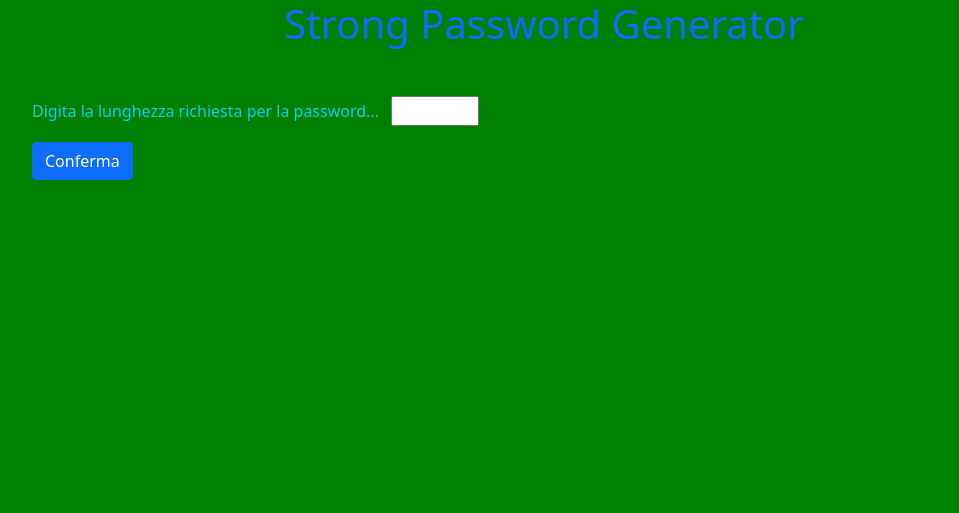
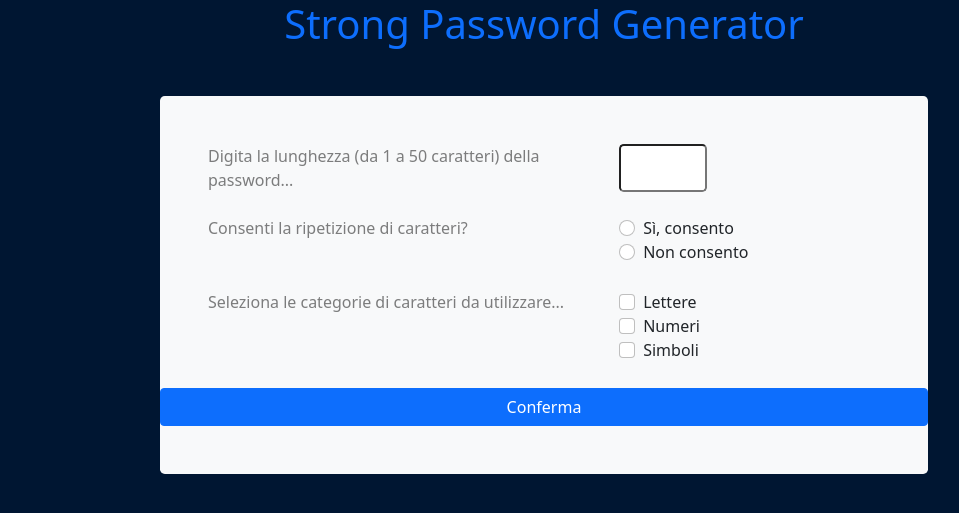
Before and after one commit to MicheleFranciolapilla/php-strong-password-generator, a PHP site: page / in a window 1280 px wide. Shown: the top 513 px of the page, without its empty margins (96-1055 px from the left). Run offline with PHP 8.4, Linux system fonts and the light colour scheme.

Commit message:
form in costruzione

```diff
--- a/assets/css/style.css
+++ /dev/null
@@ -1,11 +0,0 @@
-body
-{
-    /* background-color: #001632; */
-    background-color: green;
-}
-
-main
-{
-    width: 80%;
-    margin: 0 auto;
-}
--- a/index.php
+++ b/index.php
@@ -34,7 +34,25 @@ Dare all’utente anche la possibilità di permettere o meno la ripetizione di c
     <meta name="viewport" content="width=device-width, initial-scale=1.0">
     <!-- Link a Bootstrap 5 -->
     <link href="https://cdn.jsdelivr.net/npm/bootstrap@5.0.2/dist/css/bootstrap.min.css" rel="stylesheet" integrity="sha384-EVSTQN3/azprG1Anm3QDgpJLIm9Nao0Yz1ztcQTwFspd3yD65VohhpuuCOmLASjC" crossorigin="anonymous">
-    <link rel="stylesheet" href="./assets/css/style.css">
+    <style>
+        body
+        {
+            background-color: #001632;
+        }
+        main
+        {
+            width: 60%;
+            margin: 0 auto;
+        }
+        form
+        {
+            gap: 1.5rem;
+        }
+        .basis60
+        {
+            flex-basis: 60%;
+        }
+    </style>
     <title>Strong Password Generator</title>
 </head>
 <body>
@@ -43,11 +61,65 @@ Dare all’utente anche la possibilità di permettere o meno la ripetizione di c
     </header>
     <main>
         <section id="form_section" class="mt-5">
-            <form action="index.php" method="GET">
-                <div class="my-3">
-                    <label for="psw_length_input" class="text-info me-2">Digita la lunghezza richiesta per la password...</label>
-                    <input id="psw_length_input" type="number" min="1" max="50" step="1" name="psw_length">
+            <form action="index.php" method="GET" class="d-flex flex-column rounded-3 py-5 bg-light">
+
+                <div id="length_area" class="d-flex justify-content-start px-5">
+                    <label for="psw_length_input" class="basis60 text-black-50 me-2">Digita la lunghezza (da 1 a 50 caratteri) della password...</label>
+                    <input id="psw_length_input" class="rounded-3" type="number" min="1" max="50" step="1" name="psw_length" required>
                 </div>
+
+                <div id="repeated_area" class="d-flex justify-content-start px-5">
+                    <span class="basis60 text-black-50 me-2">Consenti la ripetizione di caratteri?</span>
+                    <div id="radio_box" class="d-flex flex-column form-check">
+                        <div>
+                            <input id="repeated_yes" class="form-check-input" type="radio" name="allow_repeated"
+                                <?php
+                                    if (isset($_GET['allow_repeated']) && $allow_repeated) echo "checked";
+                                ?>
+                            value=true>
+                            <label for="repeated_yes" class="form-check-label">Sì, consento</label>
+                        </div>
+                        <div>
+                            <input id="repeated_not" class="form-check-input" type="radio" name="allow_repeated"
+                                <?php
+                                    if (isset($_GET['allow_repeated']) && !$allow_repeated) echo "checked";
+                                ?>
+                            value=false>
+                            <label for="repeated_not" class="form-check-label">Non consento</label>
+                        </div>
+                    </div>
+                </div>
+
+                <div id="categories_area" class="d-flex justify-content-start px-5">
+                    <span class="basis60 text-black-50 me-2">Seleziona le categorie di caratteri da utilizzare...</span>
+                    <div id="check_box" class="d-flex flex-column form-check">
+                        <div>
+                            <input id="letters_yes" class="form-check-input" type="checkbox" name="allow_letters"
+                                <?php
+                                    if (isset($_GET['allow_letters']) && $allow_letters) echo "checked";
+                                ?>
+                            value=true>
+                            <label for="letters_yes" class="form-check-label">Lettere</label>
+                        </div>
+                        <div>
+                            <input id="numbers_yes" class="form-check-input" type="checkbox" name="allow_numbers"
+                                <?php
+                                    if (isset($_GET['allow_numbers']) && $allow_numbers) echo "checked";
+                                ?>
+                            value=true>
+                            <label for="numbers_yes" class="form-check-label">Numeri</label>
+                        </div>
+                        <div>
+                            <input id="symbols_yes" class="form-check-input" type="checkbox" name="allow_symbols"
+                                <?php
+                                    if (isset($_GET['allow_symbols']) && $allow_symbols) echo "checked";
+                                ?>
+                            value=true>
+                            <label for="symbols_yes" class="form-check-label">Simboli</label>
+                        </div>
+                    </div>
+                </div>
+
                 <button class="btn btn-primary" type="submit">Conferma</button>
             </form>
         </section>
```
